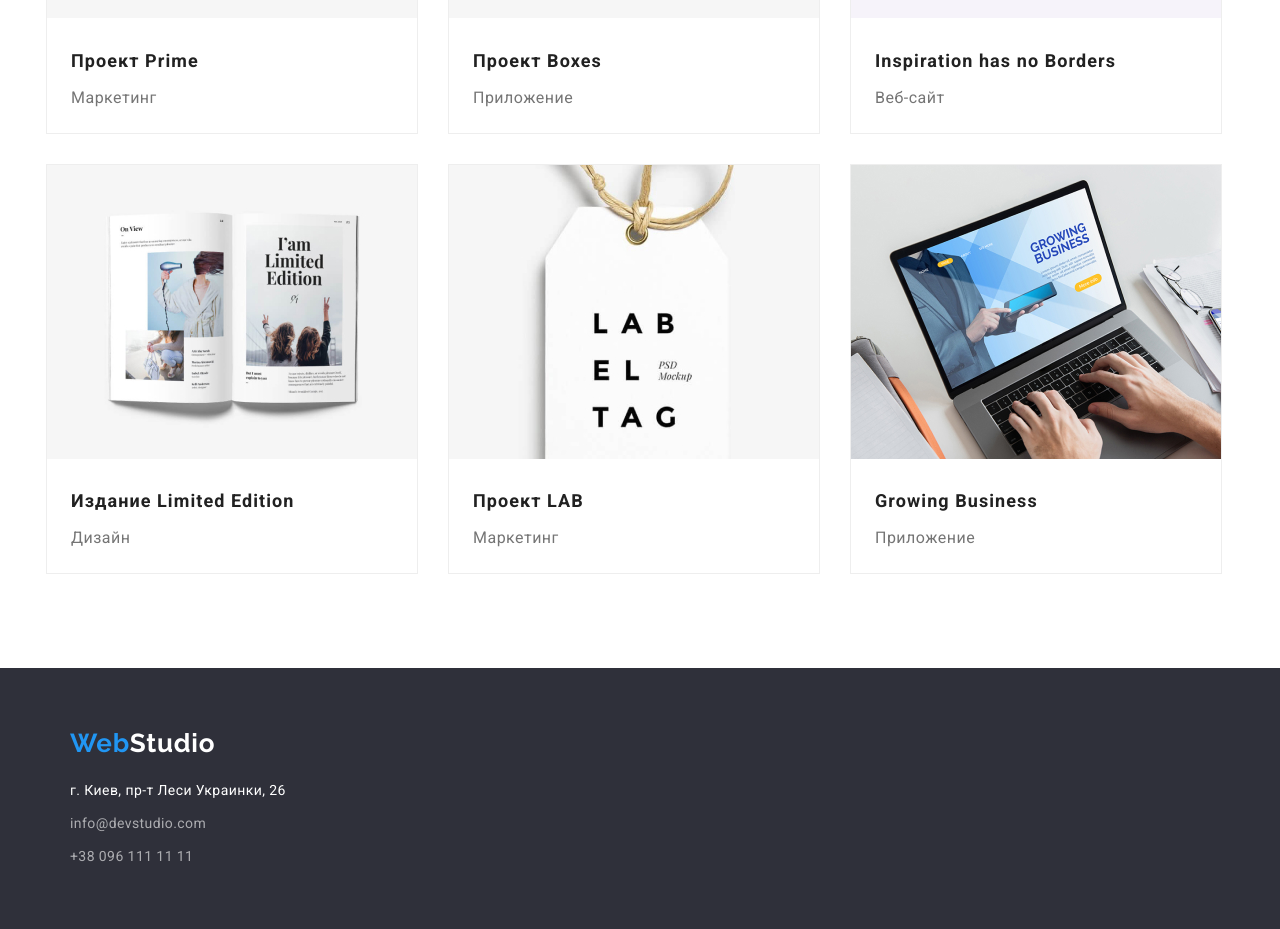
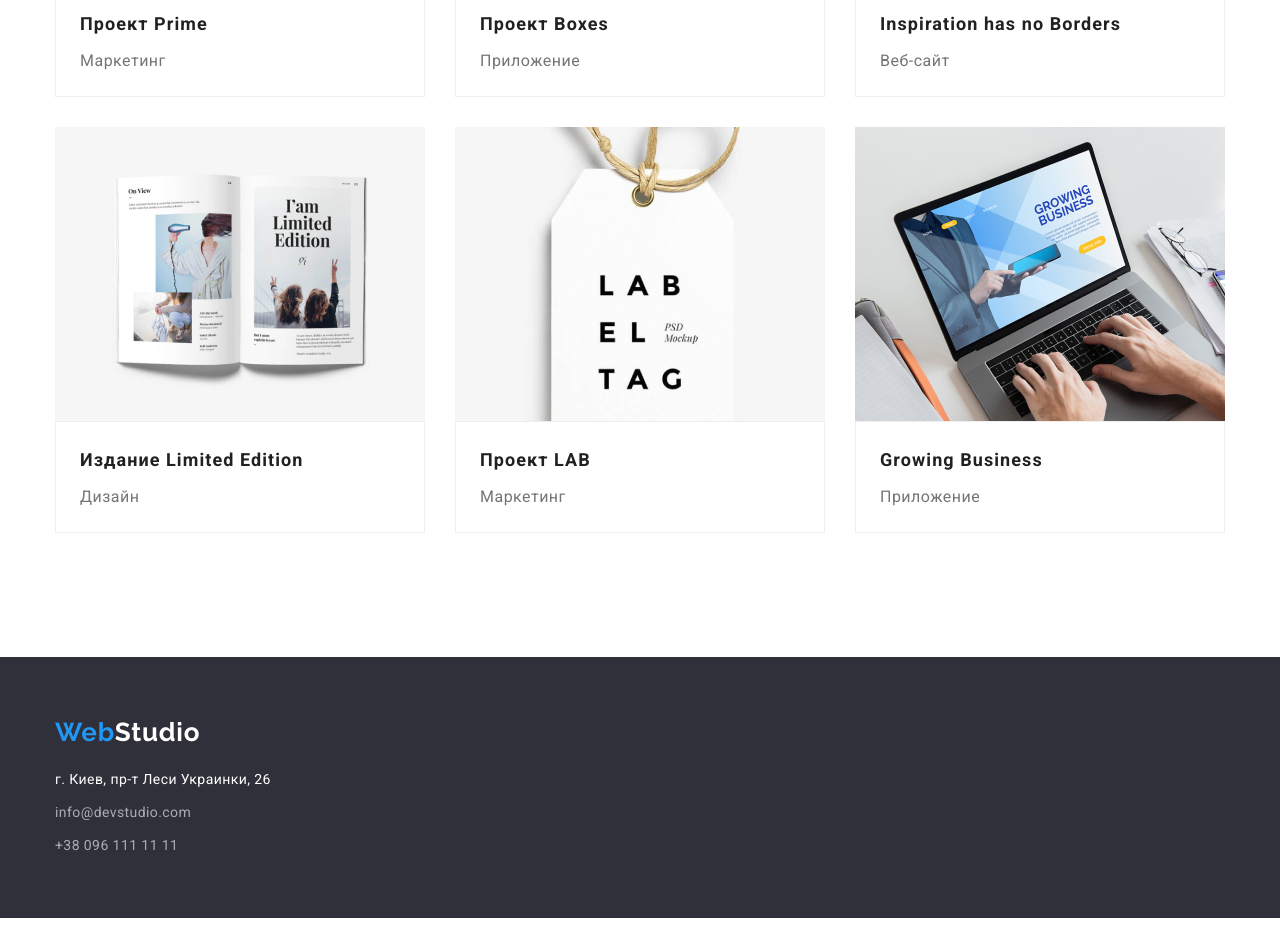
Before and after one commit to GalinaLysenko/goit-markup-hw-03, a plain HTML site: page portfolio.html in a window 1280 px wide. Shown: the part 1020-1949 px from the top of the page. Drawn offline with nearby package versions, Linux system fonts and the light colour scheme.

Commit message:
скорретировала ширину контейнеров
width: 1200px;
  padding-left: 15px;
  padding-right: 15px;

```diff
--- a/css/styles.css
+++ b/css/styles.css
@@ -114,7 +114,7 @@ body {
 }
 
 .content {
-  width: 1170px;
+  width: 1200px;
   padding-left: 15px;
   padding-right: 15px;
   display: flex;
@@ -223,7 +223,7 @@ body {
 
 /* ======== ACHIVE =========*/
 .container-achive {
-  width: 1170px;
+  width: 1200px;
   padding-left: 15px;
   padding-right: 15px;
   margin-left: auto;
@@ -278,7 +278,7 @@ body {
 /*======== FUNCTION ==========*/
 
 .container-functional {
-  width: 1170px;
+  width: 1200px;
   padding-left: 15px;
   padding-right: 15px;
   /* height: 386px; */
@@ -312,7 +312,7 @@ body {
   justify-content: center;
   margin-left: auto;
   margin-right: auto;
-  width: 1170px;
+  width: 1200px;
   padding-left: 15px;
   padding-right: 15px;
 }
@@ -367,7 +367,7 @@ body {
 }
 
 .container-footer {
-  width: 1170px;
+  width: 1200px;
   padding-right: 15px;
   padding-left: 15px;
   margin-left: auto;
@@ -424,8 +424,8 @@ body {
 
 .main-container {
   width: 1200px;
-  padding-right: 6px;
-  padding-left: 6px;
+  padding-right: 15px;
+  padding-left: 15px;
   margin-left: auto;
   margin-right: auto;
   padding-top: 94px;
@@ -503,23 +503,27 @@ body {
   /* width: calc((100%-60px) / 3); */
 }
 
+.project {
+  display: block;
+}
 .project-item:not(:nth-child(3n)) {
   margin-right: 30px;
 }
 
 .project-item:not(:nth-child(-n + 3)) {
-  margin-top: 30px;
+  margin-bottom: 30px;
 }
 
-.project-item {
+/* .project-item {
   border: 1px solid #eeeeee;
-}
+} */
 
 .project-text {
   padding-left: 24px;
   padding-right: 24px;
   padding-top: 20px;
   padding-bottom: 20px;
+  border: 1px solid #eeeeee;
 }
 
 .item .project-title {
```
